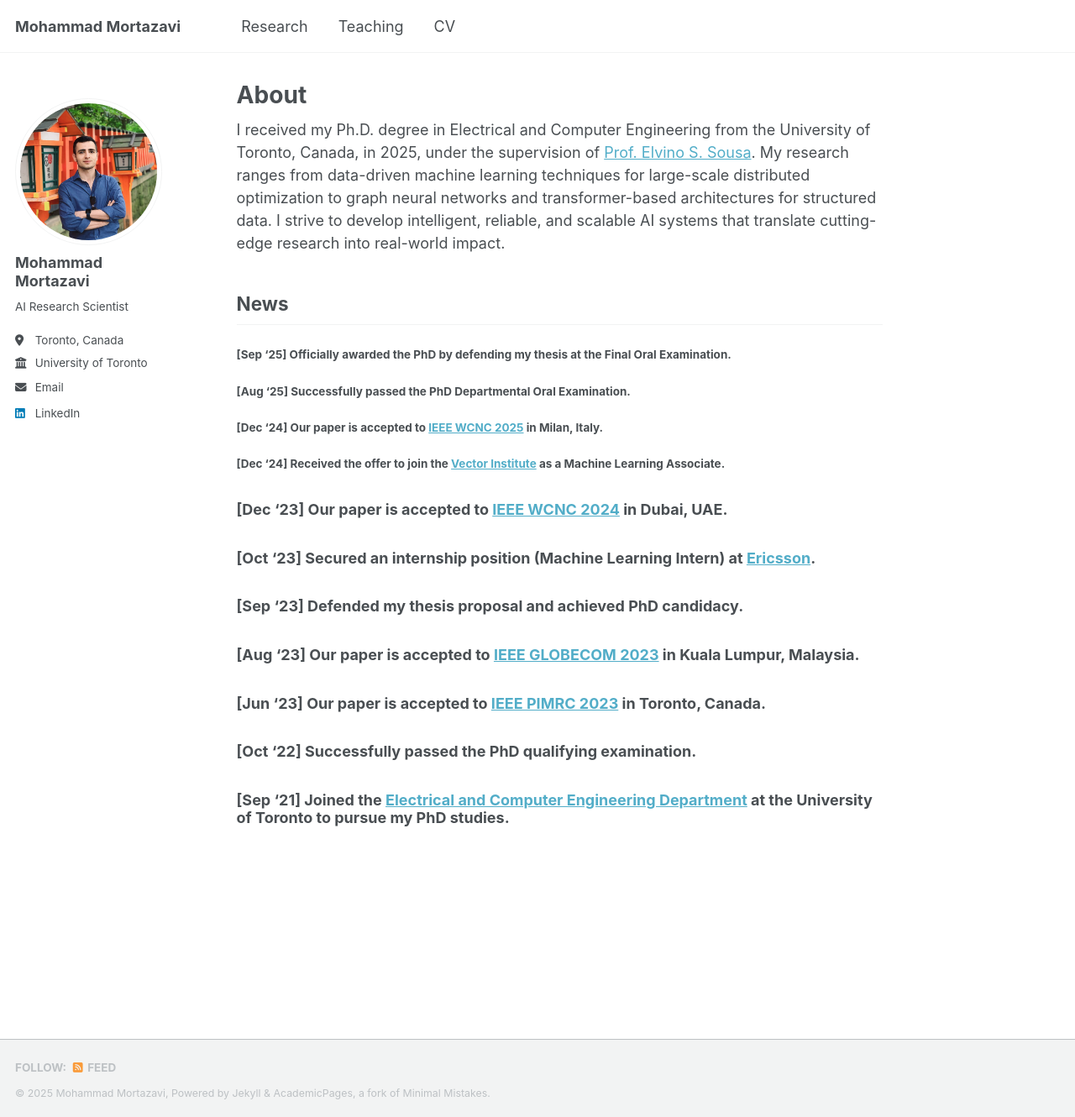
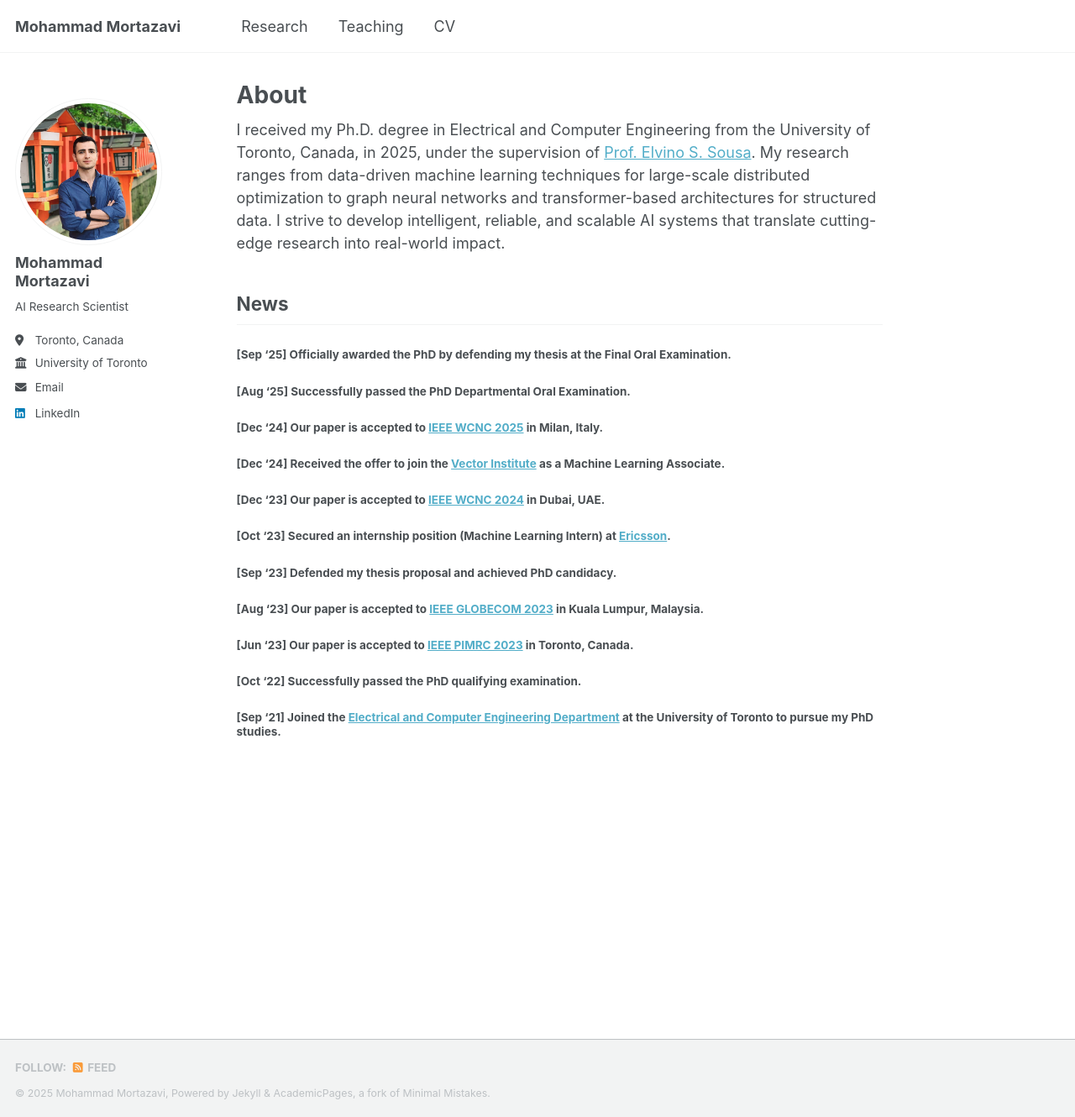
Before and after one commit to mortazawi/mortazawi.github.io, a Jekyll site: the page built from _pages/about.md, in a window 1280 px wide and 1330 px high. Shown: the whole window at 84% size. Built offline with Jekyll 4.4.1, drawn with Linux system fonts in a browser that asks for light colours; a script that is not in the unit is left out.

```diff
--- a/_pages/about.md
+++ b/_pages/about.md
@@ -15,10 +15,10 @@ I received my Ph.D. degree in Electrical and Computer Engineering from the Unive
 #### [Aug '25] Successfully passed the PhD Departmental Oral Examination.
 #### [Dec '24] Our paper is accepted to [IEEE WCNC 2025](https://wcnc2025.ieee-wcnc.org/) in Milan, Italy.
 #### [Dec '24] Received the offer to join the [Vector Institute](https://vectorinstitute.ai/) as a Machine Learning Associate.
-### [Dec '23] Our paper is accepted to [IEEE WCNC 2024](https://wcnc2024.ieee-wcnc.org/) in Dubai, UAE.
-### [Oct '23] Secured an internship position (Machine Learning Intern) at [Ericsson](https://www.ericsson.com/en).
-### [Sep '23] Defended my thesis proposal and achieved PhD candidacy.
-### [Aug '23] Our paper is accepted to [IEEE GLOBECOM 2023](https://globecom2023.ieee-globecom.org/) in Kuala Lumpur, Malaysia.
-### [Jun '23] Our paper is accepted to [IEEE PIMRC 2023](https://pimrc2023.ieee-pimrc.org/) in Toronto, Canada.
-### [Oct '22] Successfully passed the PhD qualifying examination.
-### [Sep '21] Joined the [Electrical and Computer Engineering Department](https://www.ece.utoronto.ca/) at the University of Toronto to pursue my PhD studies.
+#### [Dec '23] Our paper is accepted to [IEEE WCNC 2024](https://wcnc2024.ieee-wcnc.org/) in Dubai, UAE.
+#### [Oct '23] Secured an internship position (Machine Learning Intern) at [Ericsson](https://www.ericsson.com/en).
+#### [Sep '23] Defended my thesis proposal and achieved PhD candidacy.
+#### [Aug '23] Our paper is accepted to [IEEE GLOBECOM 2023](https://globecom2023.ieee-globecom.org/) in Kuala Lumpur, Malaysia.
+#### [Jun '23] Our paper is accepted to [IEEE PIMRC 2023](https://pimrc2023.ieee-pimrc.org/) in Toronto, Canada.
+#### [Oct '22] Successfully passed the PhD qualifying examination.
+#### [Sep '21] Joined the [Electrical and Computer Engineering Department](https://www.ece.utoronto.ca/) at the University of Toronto to pursue my PhD studies.
```
